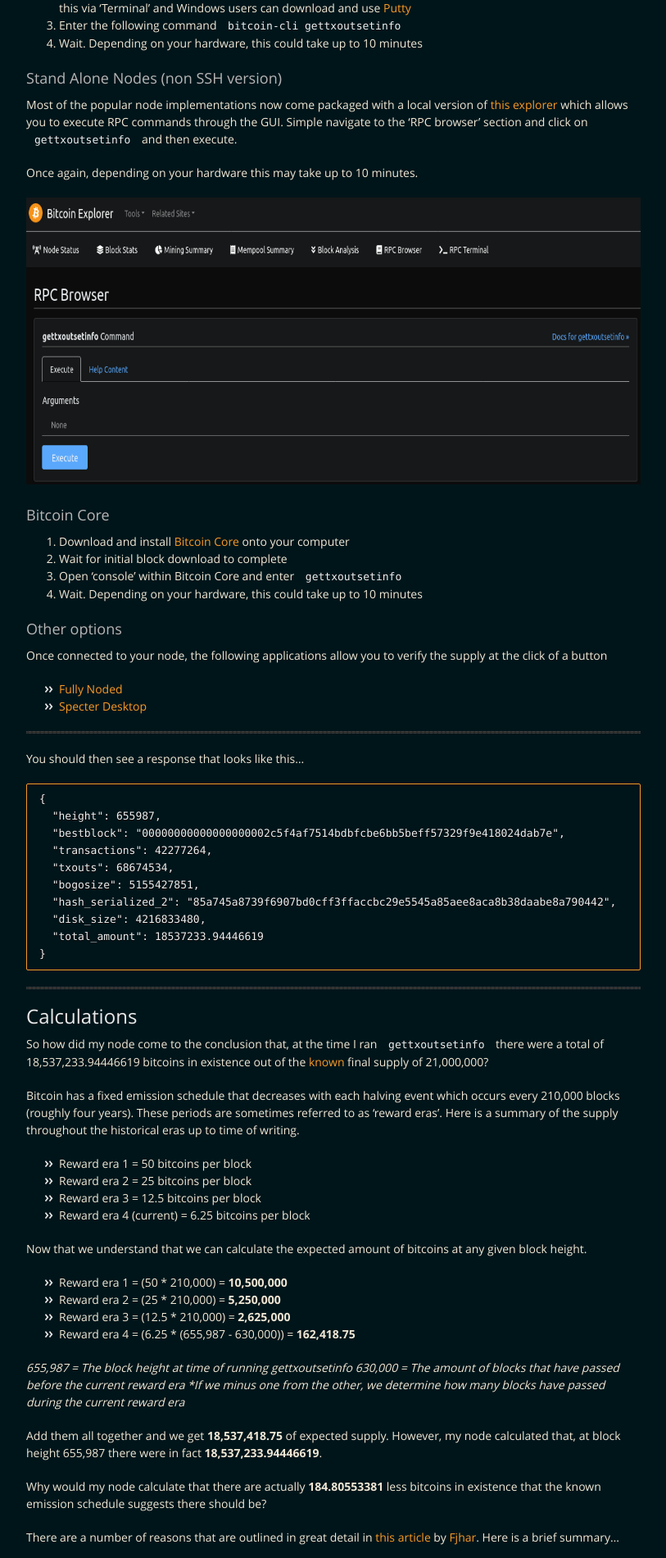
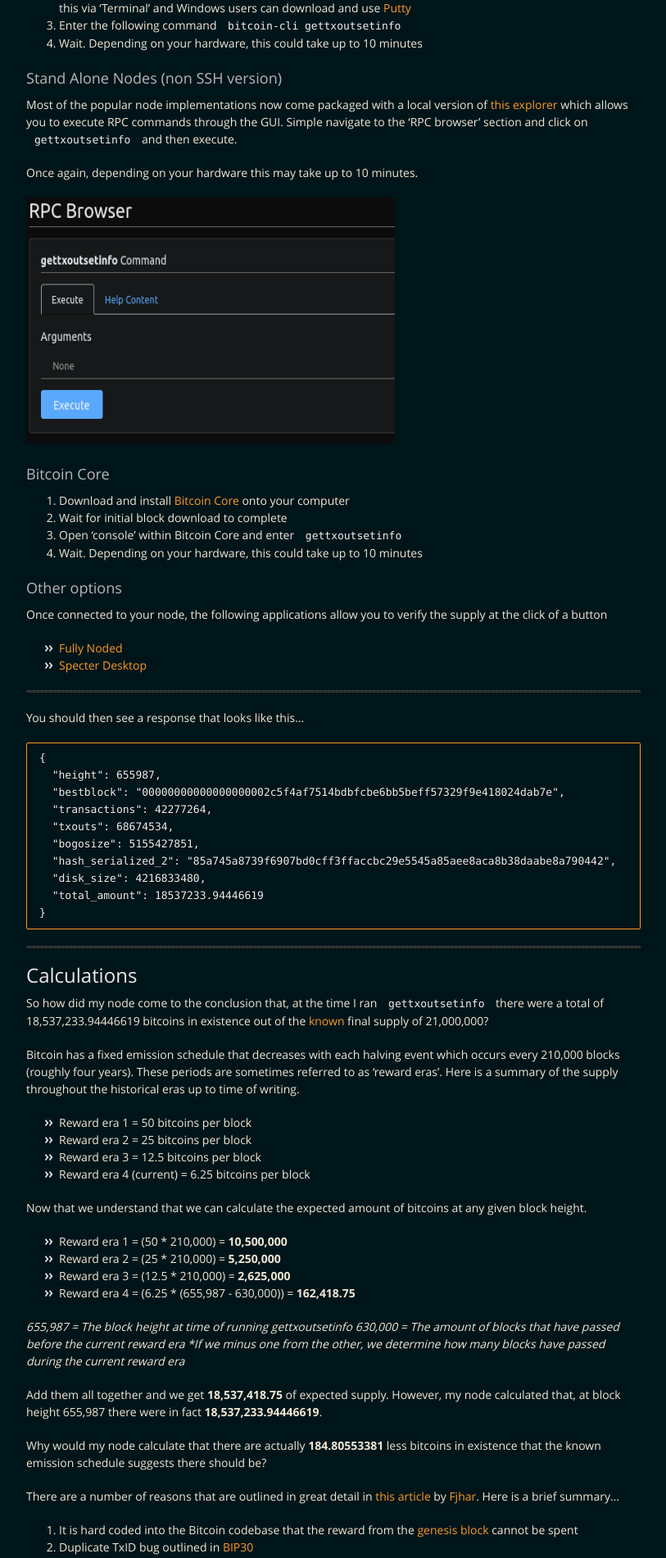
Before and after one commit to BitcoinQnA/verify-supply, a Jekyll site: the page built from index.md, in a window 1280 px wide. Shown: the part 660-2561 px from the top of the page at 82% size, without its empty margins (233-1046 px from the left). Built offline with Jekyll 4.4.1, drawn with Linux system fonts in a browser that asks for light colours.

Commit message:
Update index.md

```diff
--- a/index.md
+++ b/index.md
@@ -32,7 +32,7 @@ Most of the popular node implementations now come packaged with a local version
 
 Once again, depending on your hardware this may take up to 10 minutes.
 
-<img src="https://raw.githubusercontent.com/BitcoinQnA/verify-supply/master/assets/images/RPC%20Browser.png" class=responsive width="950" height="350" maxheight="500">
+<img src="https://raw.githubusercontent.com/BitcoinQnA/verify-supply/master/assets/images/RPC1.png" class=responsive width="450" height="300" maxheight="300">
 
 
 ### Bitcoin Core
```
